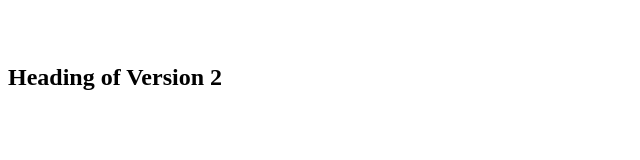
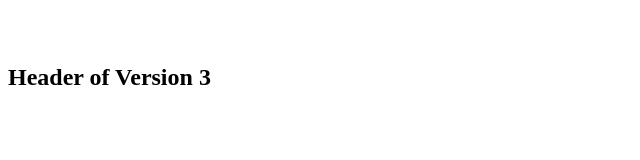
Before and after one commit to abhijit-sharnangat/first-repo, a plain HTML site: page index.html in a window 1280 px wide. Shown: the full height of the page, 0-640 px from the left. Drawn offline with Linux system fonts and the light colour scheme.

Commit message:
Header is changed in Version 3

```diff
--- a/index.html
+++ b/index.html
@@ -8,7 +8,7 @@
 <body>
     <br>
     <br>
-    <H2>Heading of Version 2</H2>
+    <H2>Header of Version 3</H2>
     <br>
     <br>
 </body>
```
